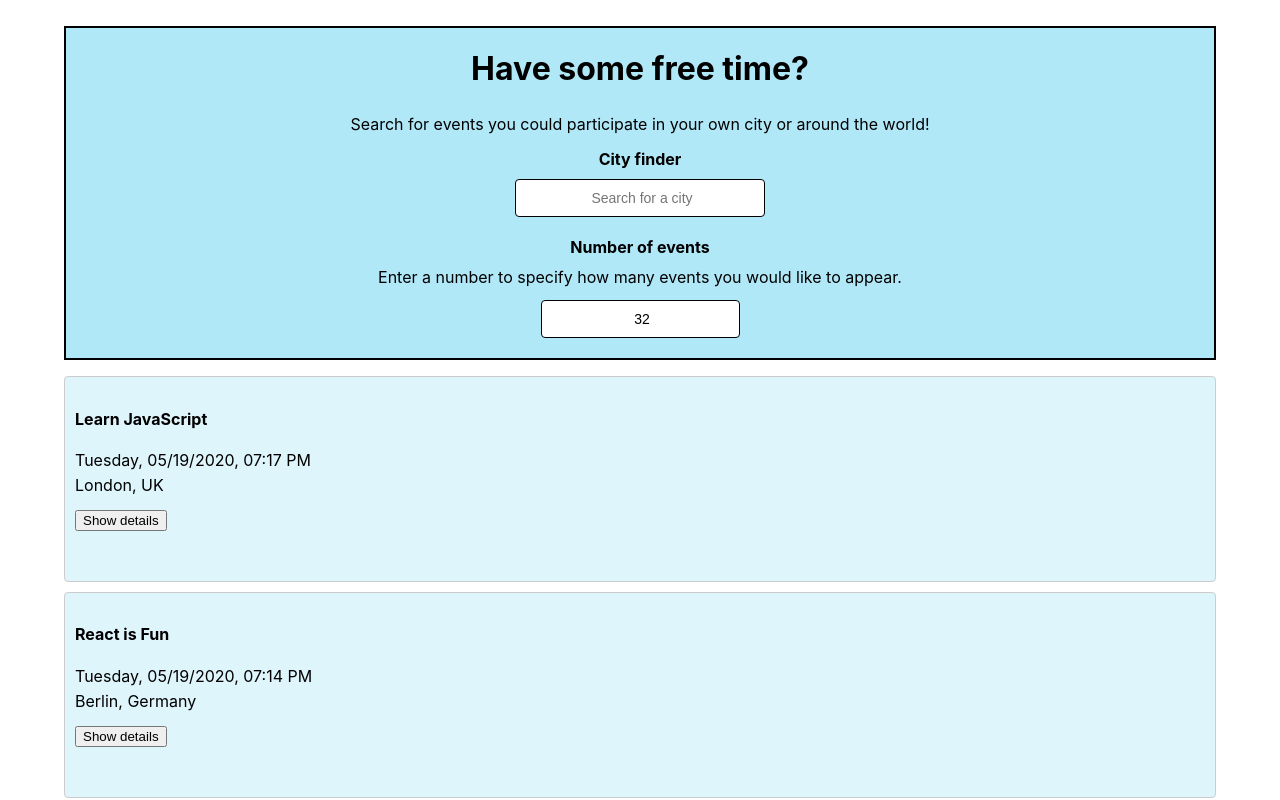
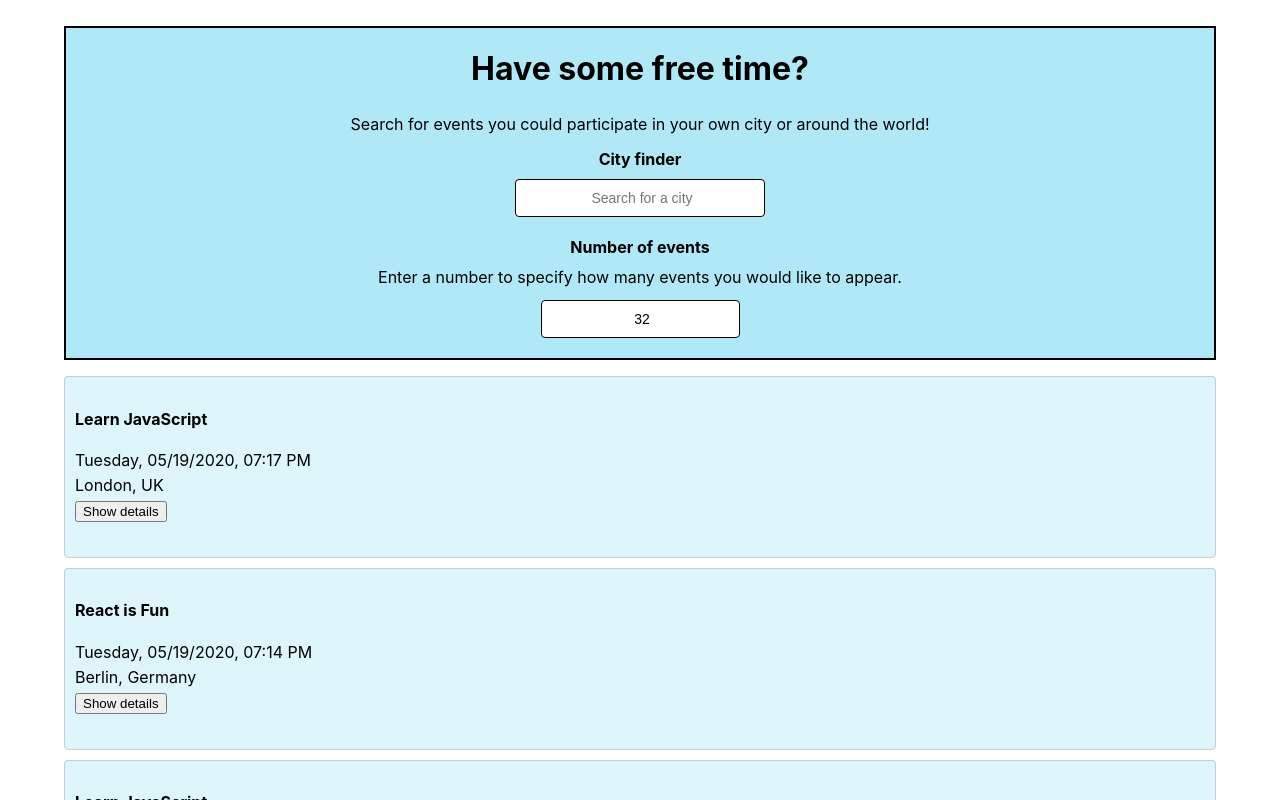
Before and after one commit to AlexaCai/meet-app, a React (Create React App) app: page / in a window 1280 px wide. Shown: the top 800 px of the page. Built offline with nearby package versions, Linux system fonts and the light colour scheme.

Commit message:
Modification of the show/hide details button from ID to className

```diff
--- a/src/components/Event.js
+++ b/src/components/Event.js
@@ -33,7 +33,7 @@ const Event = ({ event }) => {
         </div>
       )}
       {/* Button that toggles the 'showDetails' state when clicked. The onClick={() => setShowDetails(!showDetails)} is an event handler that is triggered when the button is clicked. It uses an arrow function to call the setShowDetails function, which updates the showDetails state. The !showDetails expression toggles the current value of showDetails, switching it from false to true or vice versa. */}
-      <button id="button-details" onClick={() => setShowDetails(!showDetails)}>
+      <button className="button-details" onClick={() => setShowDetails(!showDetails)}>
         {/* showDetails ? 'Hide details' : 'Show details' dynamically changes the text displayed on the event button based on the value of the showDetails state. If showDetails is true, the text will be 'Hide details' (allowing user to go back to collapsed event view). If showDetails is false (so currently in a collapsed event view), the text will be 'Show details' (allowing the user to open more details on an event). */}
         {showDetails ? 'Hide details' : 'Show details'}
       </button>
```
